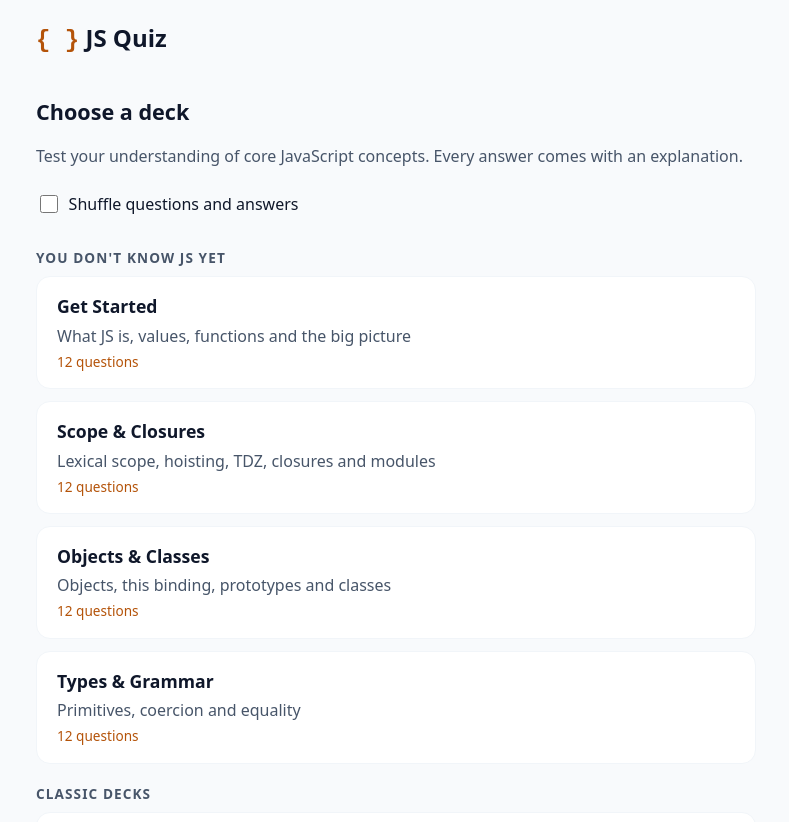
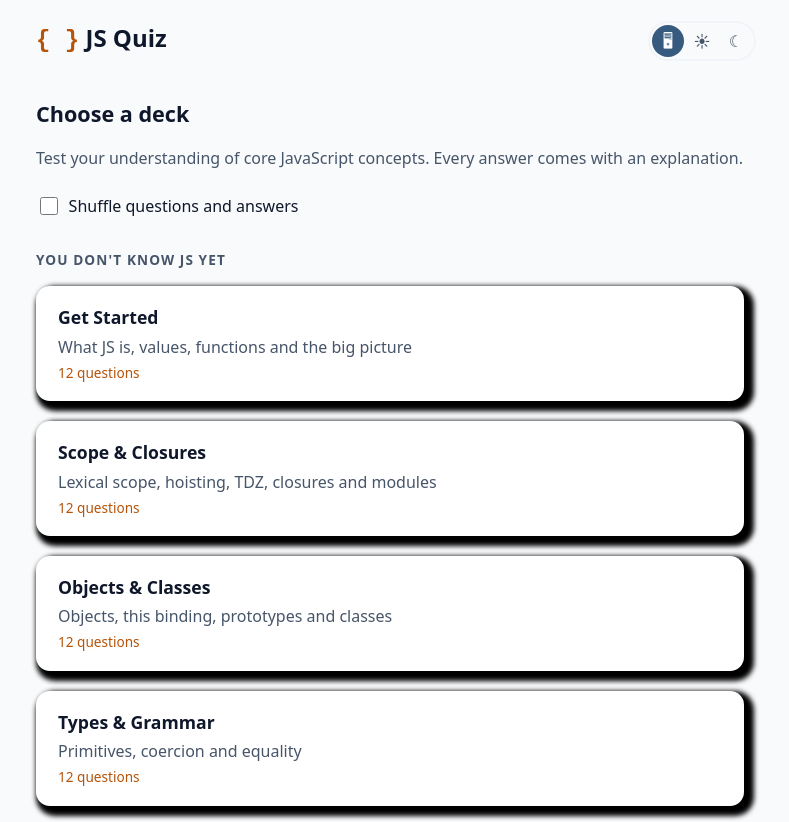
Before and after one commit to ali1129js/quiz-app, a React (Vite) app: page / in a window 1280 px wide. Shown: the top 822 px of the page, without its empty margins (244-1033 px from the left). Built offline with nearby package versions, Linux system fonts and the light colour scheme.

Commit message:
style: theme toggle (system/light/dark, no-flash) and 3D portfolio cards

```diff
--- a/index.html
+++ b/index.html
@@ -6,6 +6,16 @@
     <meta name="viewport" content="width=device-width, initial-scale=1.0" />
     <meta name="description" content="A JavaScript concepts quiz: basics, scope and lexical scope." />
     <title>JS Quiz</title>
+    <script>
+      (function () {
+        var p = "system";
+        try { p = localStorage.getItem("quiz-app:theme:v1") || "system"; } catch (e) {}
+        if (p !== "light" && p !== "dark") p = "system";
+        var t = p === "system" ? (matchMedia("(prefers-color-scheme: light)").matches ? "light" : "dark") : p;
+        document.documentElement.dataset.theme = t;
+        document.documentElement.dataset.themePref = p;
+      })();
+    </script>
   </head>
   <body>
     <div id="root"></div>
--- a/src/App.tsx
+++ b/src/App.tsx
@@ -7,6 +7,7 @@ import { DeckPicker } from "./components/DeckPicker";
 import { QuestionCard } from "./components/QuestionCard";
 import { ProgressBar } from "./components/ProgressBar";
 import { Results } from "./components/Results";
+import { ThemeToggle } from "./components/ThemeToggle";
 
 function prepare(deck: Deck, shuffled: boolean) {
   return shuffled ? shuffleQuestions(deck.questions) : deck.questions;
@@ -45,7 +46,10 @@ export default function App() {
             <span aria-hidden="true">{"{ }"}</span> JS Quiz
           </button>
         </h1>
-        {deck && <p className="deck-label">{deck.title}</p>}
+        <div className="header-right">
+          {deck && <p className="deck-label">{deck.title}</p>}
+          <ThemeToggle />
+        </div>
       </header>
 
       <main>
--- a/src/components/DeckPicker.tsx
+++ b/src/components/DeckPicker.tsx
@@ -31,7 +31,7 @@ export function DeckPicker({ decks, best, onStart }: Props) {
               const b = best[deck.id];
               return (
                 <li key={deck.id}>
-                  <button type="button" className="deck-card" onClick={() => onStart(deck.id, shuffled)}>
+                  <button type="button" className="deck-card card-3d" onClick={() => onStart(deck.id, shuffled)}>
                     <span className="deck-title">{deck.title}</span>
                     <span className="deck-desc">{deck.description}</span>
                     <span className="deck-meta">
--- a/src/components/QuestionCard.tsx
+++ b/src/components/QuestionCard.tsx
@@ -27,7 +27,7 @@ export function QuestionCard({ question, number, selected, isLast, onAnswer, onN
   }, [answered]);
 
   return (
-    <article className="card" aria-labelledby={`q-${question.id}`}>
+    <article className="card card-3d" aria-labelledby={`q-${question.id}`}>
       <h2 id={`q-${question.id}`} className="prompt" tabIndex={-1} ref={headingRef}>
         <span className="visually-hidden">Question {number}: </span>
         {question.prompt}
--- a/src/components/Results.tsx
+++ b/src/components/Results.tsx
@@ -22,7 +22,7 @@ export function Results({ deck, questions, answers, best, isNewBest, onRestart,
   const wrong = missed(questions, answers);
 
   return (
-    <section className="card results" aria-labelledby="results-title">
+    <section className="card card-3d results" aria-labelledby="results-title">
       <h2 id="results-title" tabIndex={-1} ref={headingRef}>
         {deck.title}: you scored {s} / {total}
       </h2>
@@ -46,7 +46,7 @@ export function Results({ deck, questions, answers, best, isNewBest, onRestart,
           <h3>Review missed questions ({wrong.length})</h3>
           <ol className="review">
             {wrong.map(({ question, answer }) => (
-              <li key={question.id}>
+              <li key={question.id} className="review-card card-3d" tabIndex={0}>
                 <p className="review-prompt">{question.prompt}</p>
                 {question.code && (
                   <pre className="code">
--- /dev/null
+++ b/src/components/ThemeToggle.tsx
@@ -0,0 +1,40 @@
+import { useEffect, useState } from "react";
+import { applyTheme, loadThemePref, saveThemePref, type ThemePref } from "../theme";
+
+const OPTIONS: { value: ThemePref; label: string; icon: string }[] = [
+  { value: "system", label: "System theme", icon: "🖥" },
+  { value: "light", label: "Light theme", icon: "☀" },
+  { value: "dark", label: "Dark theme", icon: "☾" },
+];
+
+export function ThemeToggle() {
+  const [pref, setPref] = useState<ThemePref>(() => loadThemePref());
+
+  useEffect(() => {
+    applyTheme(pref);
+    saveThemePref(pref);
+    if (pref !== "system" || typeof matchMedia !== "function") return;
+    const mq = matchMedia("(prefers-color-scheme: light)");
+    const onChange = () => applyTheme("system");
+    mq.addEventListener("change", onChange);
+    return () => mq.removeEventListener("change", onChange);
+  }, [pref]);
+
+  return (
+    <div className="theme-toggle" role="group" aria-label="Color theme">
+      {OPTIONS.map((o) => (
+        <button
+          key={o.value}
+          type="button"
+          className="theme-btn"
+          aria-pressed={pref === o.value}
+          aria-label={o.label}
+          title={o.label}
+          onClick={() => setPref(o.value)}
+        >
+          <span aria-hidden="true">{o.icon}</span>
+        </button>
+      ))}
+    </div>
+  );
+}
--- a/src/index.css
+++ b/src/index.css
@@ -9,12 +9,30 @@
   --good: #22c55e;
   --bad: #ef4444;
   --radius: 14px;
+  --card-hover: #375a7f;
+  /* dark: keep #000 shadow (still reads against slate-900 bg) + faint light outline so the card edge is visible */
+  --card-shadow: #000;
+  --card-border: rgb(148 163 184 / .22);
   color-scheme: dark;
   font-family: system-ui, -apple-system, "Segoe UI", Roboto, sans-serif;
   line-height: 1.5;
 }
+:root[data-theme="light"] {
+  --bg: #f8fafc;
+  --surface: #ffffff;
+  --surface-2: #f1f5f9;
+  --text: #0f172a;
+  --muted: #475569;
+  --accent: #b45309;
+  --accent-2: #0369a1;
+  --good: #15803d;
+  --bad: #b91c1c;
+  color-scheme: light;
+  --card-shadow: #000;
+  --card-border: transparent;
+}
 @media (prefers-color-scheme: light) {
-  :root {
+  :root:not([data-theme]) {
     --bg: #f8fafc;
     --surface: #ffffff;
     --surface-2: #f1f5f9;
@@ -25,6 +43,8 @@
     --good: #15803d;
     --bad: #b91c1c;
     color-scheme: light;
+    --card-shadow: #000;
+    --card-border: transparent;
   }
 }
 * { box-sizing: border-box; }
@@ -46,9 +66,9 @@ h2:focus { outline: none; }
 
 .toggle { display: inline-flex; gap: 0.5rem; align-items: center; margin: 0.5rem 0 1rem; cursor: pointer; }
 .toggle input { width: 1.1rem; height: 1.1rem; accent-color: var(--accent); }
-.deck-list, .options { list-style: none; padding: 0; margin: 0; display: grid; gap: 0.75rem; }
-.deck-card { width: 100%; text-align: left; display: grid; gap: 0.25rem; padding: 1rem 1.25rem; border-radius: var(--radius); border: 1px solid var(--surface-2); background: var(--surface); color: inherit; font: inherit; cursor: pointer; transition: transform .15s, border-color .15s; }
-.deck-card:hover { transform: translateY(-2px); border-color: var(--accent); }
+.deck-list { list-style: none; padding: 0.5rem 0.75rem 0.75rem 0; margin: 0; display: grid; gap: 1.25rem; }
+.options { list-style: none; padding: 0; margin: 0; display: grid; gap: 0.75rem; }
+.deck-card { width: 100%; text-align: left; display: grid; gap: 0.25rem; padding: 1rem 1.25rem; border-radius: var(--radius); background: var(--surface); color: inherit; font: inherit; cursor: pointer; }
 .deck-title { font-weight: 700; font-size: 1.1rem; }
 .deck-desc { color: var(--muted); }
 .deck-meta { font-size: 0.85rem; color: var(--accent); }
@@ -58,11 +78,12 @@ h2:focus { outline: none; }
 .progress { height: 8px; background: var(--surface-2); border-radius: 99px; overflow: hidden; }
 .progress-fill { height: 100%; background: linear-gradient(90deg, var(--accent), var(--accent-2)); transition: width .3s; }
 
-.card { background: var(--surface); border-radius: var(--radius); padding: 1.25rem; box-shadow: 0 10px 30px rgb(0 0 0 / .15); }
+.card { background: var(--surface); border-radius: var(--radius); padding: 1.25rem; }
 .prompt { margin-top: 0; }
 .code { background: #0b1220; color: #e2e8f0; padding: 0.9rem 1rem; border-radius: 10px; overflow-x: auto; font-size: 0.9rem; }
 .option { width: 100%; display: flex; gap: 0.75rem; align-items: flex-start; text-align: left; padding: 0.8rem 1rem; border-radius: 10px; border: 2px solid var(--surface-2); background: var(--surface-2); color: inherit; font: inherit; cursor: pointer; }
-.option:hover:not(:disabled) { border-color: var(--accent-2); }
+.option { transition: transform .4s, box-shadow .4s, border-color .4s; }
+.option:hover:not(:disabled), .option:focus-visible { border-color: var(--card-hover); transform: translateY(-2px); box-shadow: 2px 2px 0 1px var(--card-shadow); }
 .option:disabled { cursor: default; }
 .option.is-correct { border-color: var(--good); background: color-mix(in srgb, var(--good) 18%, var(--surface)); }
 .option.is-wrong { border-color: var(--bad); background: color-mix(in srgb, var(--bad) 18%, var(--surface)); }
@@ -79,14 +100,27 @@ h2:focus { outline: none; }
 .results h2 { margin-top: 0; }
 .big-score { font-size: 3rem; font-weight: 800; margin: 0; color: var(--accent); }
 .badge { display: inline-block; padding: 0.3rem 0.75rem; border-radius: 99px; background: color-mix(in srgb, var(--accent) 20%, var(--surface)); }
-.review { padding-left: 1.25rem; display: grid; gap: 1rem; }
+.review { padding-left: 1.75rem; padding-right: .5rem; display: grid; gap: 1.5rem; }
+.review-card { background: var(--surface-2); border-radius: 10px; padding: 1rem; }
 .review-prompt { font-weight: 600; margin: 0 0 .25rem; }
 .review-wrong { color: var(--bad); margin: 0; }
 .review-right { color: var(--good); margin: 0 0 .25rem; }
 @media (max-width: 480px) { .app { padding: 0.75rem; } h2 { font-size: 1.15rem; } .actions .btn { flex: 1; } }
-@media (prefers-reduced-motion: reduce) { * { transition: none !important; } }
+@media (prefers-reduced-motion: reduce) { * { transition: none !important; } .card-3d:hover, .card-3d:focus-visible, .option:hover:not(:disabled) { transform: none !important; } }
 .deck-group { margin-bottom: 1.25rem; }
 .group-title { font-size: 0.85rem; text-transform: uppercase; letter-spacing: .08em; color: var(--muted); margin: 1rem 0 .5rem; }
 .small { font-size: 0.85rem; }
 .source { margin: .5rem 0 0; font-size: .9rem; }
 a { color: var(--accent-2); }
+
+/* 3D portfolio cards */
+.card-3d { border: 2px solid var(--card-border); box-shadow: 5px 5px 5px 5px var(--card-shadow); transition: transform .4s ease, box-shadow .4s ease, border-color .4s ease; }
+.card-3d:focus-visible { transform: translateY(-15px); border-color: var(--card-hover); box-shadow: 5px 5px 5px 5px var(--card-hover); }
+@media (hover: hover) { .card-3d:hover { transform: translateY(-15px); border-color: var(--card-hover); box-shadow: 5px 5px 5px 5px var(--card-hover); } }
+main { padding-bottom: 1rem; }
+
+.header-right { display: flex; align-items: center; gap: .75rem; flex-wrap: wrap; justify-content: flex-end; }
+.theme-toggle { display: inline-flex; border: 2px solid var(--surface-2); border-radius: 99px; padding: 2px; gap: 2px; }
+.theme-btn { all: unset; cursor: pointer; width: 2rem; height: 2rem; display: grid; place-items: center; border-radius: 99px; color: var(--muted); font-size: 1rem; }
+.theme-btn[aria-pressed="true"] { background: var(--card-hover); color: #fff; }
+.theme-btn:focus-visible { outline: 3px solid var(--accent-2); outline-offset: 1px; }
--- /dev/null
+++ b/src/theme.ts
@@ -0,0 +1,34 @@
+export type ThemePref = "system" | "light" | "dark";
+export const THEME_KEY = "quiz-app:theme:v1";
+
+export function loadThemePref(storage: Storage | undefined = globalThis.localStorage): ThemePref {
+  try {
+    const v = storage?.getItem(THEME_KEY);
+    return v === "light" || v === "dark" ? v : "system";
+  } catch {
+    return "system";
+  }
+}
+
+export function saveThemePref(pref: ThemePref, storage: Storage | undefined = globalThis.localStorage): void {
+  try {
+    if (pref === "system") storage?.removeItem(THEME_KEY);
+    else storage?.setItem(THEME_KEY, pref);
+  } catch {
+    // ignore
+  }
+}
+
+export function systemPrefersDark(): boolean {
+  return typeof matchMedia === "function" ? !matchMedia("(prefers-color-scheme: light)").matches : true;
+}
+
+export function resolveTheme(pref: ThemePref): "light" | "dark" {
+  if (pref !== "system") return pref;
+  return systemPrefersDark() ? "dark" : "light";
+}
+
+export function applyTheme(pref: ThemePref, root: HTMLElement = document.documentElement): void {
+  root.dataset.theme = resolveTheme(pref);
+  root.dataset.themePref = pref;
+}
```
Also changed, not shown: 1 other file (tests, documents, lock files or other folders).
